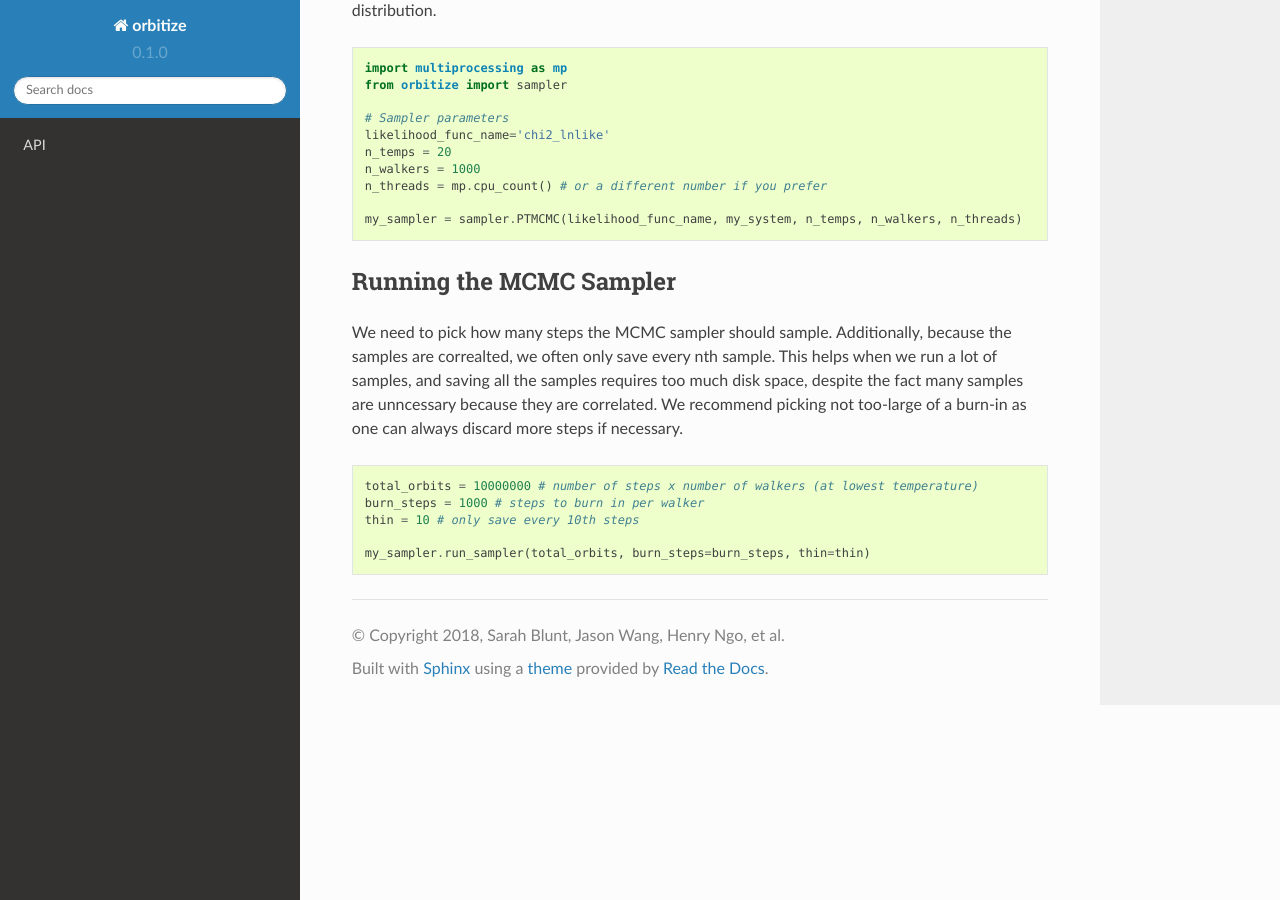
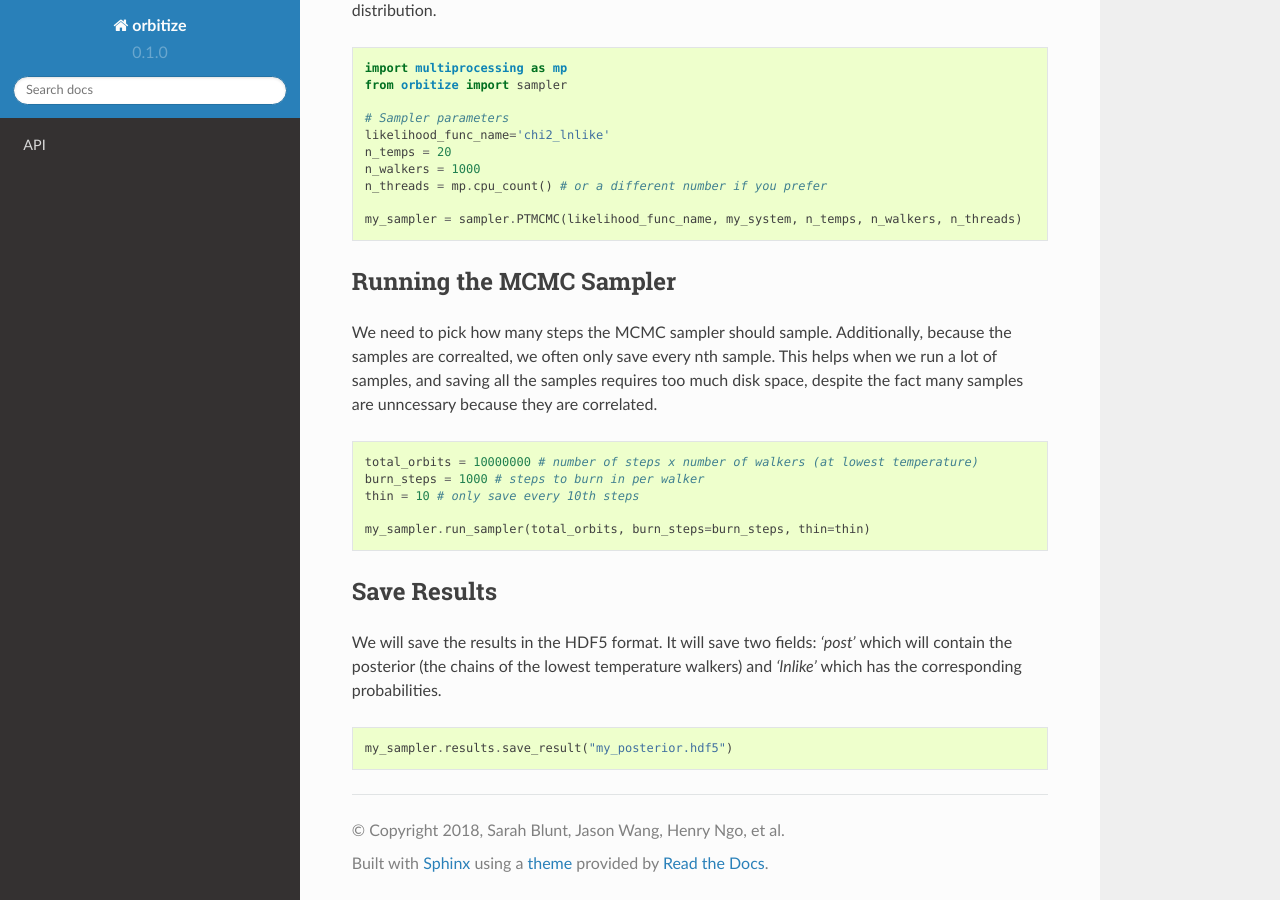
Before and after one commit to sblunt/orbitize, a Sphinx documentation site: the page built from docs/mcmc.rst, in a window 1280 px wide and 900 px high, scrolled down 1065 px. Built offline with Sphinx 7.4.7 and the Read the Docs theme 2.0.0, drawn with Linux system fonts in a browser that asks for light colours.

Commit message:
add doc on saving chains

```diff
--- a/docs/mcmc.rst
+++ b/docs/mcmc.rst
@@ -63,8 +63,7 @@ Running the MCMC Sampler
 ------------------------
 We need to pick how many steps the MCMC sampler should sample. Additionally, because the samples are correalted,
 we often only save every nth sample. This helps when we run a lot of samples, and saving all the samples requires
-too much disk space, despite the fact many samples are unncessary because they are correlated. We recommend picking
-not too-large of a burn-in as one can always discard more steps if necessary.
+too much disk space, despite the fact many samples are unncessary because they are correlated.
 
 .. code-block:: python
 
@@ -73,3 +72,13 @@ not too-large of a burn-in as one can always discard more steps if necessary.
     thin = 10 # only save every 10th steps
 
     my_sampler.run_sampler(total_orbits, burn_steps=burn_steps, thin=thin)
+
+
+Save Results
+------------
+We will save the results in the HDF5 format. It will save two fields: `'post'` which will contain the posterior
+(the chains of the lowest temperature walkers) and `'lnlike'` which has the corresponding probabilities.
+
+.. code-block:: python
+
+    my_sampler.results.save_result("my_posterior.hdf5")
```
